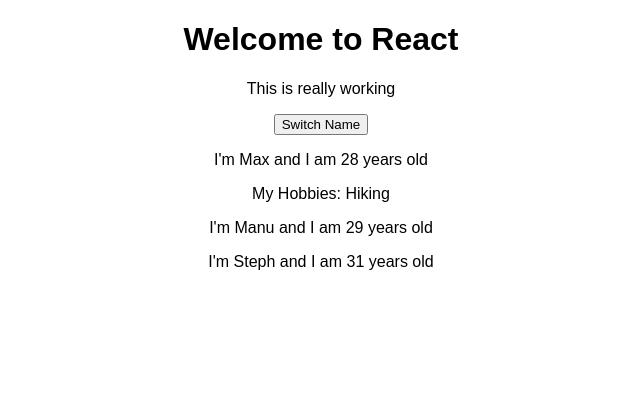
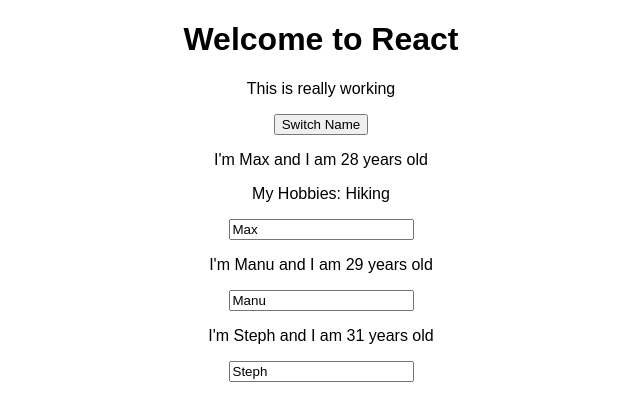
Before and after one commit to alexoanea/react-complete-guide, a React (Create React App) app: page / in a window 1280 px wide. Shown: the top 420 px of the page, without its empty margins (319-959 px from the left). Built offline with nearby package versions, Linux system fonts and the light colour scheme.

Commit message:
2 way binding

```diff
--- a/src/App.js
+++ b/src/App.js
@@ -4,32 +4,46 @@
 
 class App extends Component {
   state = {
-    persosn: [
+    persons: [
       { name: 'Max', age: 28 },
       { name: 'Manu', age: 29 },
       { name: 'Steph', age: 31 }
     ]
   };
+
+  switchNameHandler = (newName) => {
+    this.setState({persons: [
+      { name: newName, age: 31 },
+      { name: 'Manu', age: 32 },
+      { name: 'Steph', age: 34 }
+    ]})
+  }
+
+  nameChangeHandler = (event) => {
+    this.setState({persons: [
+      { name: 'Max', age: 31 },
+      { name: event.target.value, age: 32 },
+      { name: 'Steph', age: 26 }
+    ]})
+  }
+
   render() {
     return (
       <div className="App">
         <h1>Welcome to React</h1>
         <p>This is really working</p>
-        <button>Switch Name</button>
+        <button onClick={() => this.switchNameHandler('Maximilian')}>Switch Name</button>
         <Person
-          name={this.state.persosn[0].name}
-          age={this.state.persosn[0].age}
-        >
-          My Hobbies: Hiking
-        </Person>
+          name={this.state.persons[0].name}
+          age={this.state.persons[0].age}
+          click={this.switchNameHandler.bind(this, 'Maxi!')}
+          changed={this.nameChangeHandler} >My Hobbies: Hiking</Person>
         <Person
-          name={this.state.persosn[1].name}
-          age={this.state.persosn[1].age}
-        />
+          name={this.state.persons[1].name}
+          age={this.state.persons[1].age} />
         <Person
-          name={this.state.persosn[2].name}
-          age={this.state.persosn[2].age}
-        />
+          name={this.state.persons[2].name}
+          age={this.state.persons[2].age} />
       </div>
     );
   }
--- a/src/Person/Person.js
+++ b/src/Person/Person.js
@@ -1,12 +1,11 @@
 import React from 'react';
 
-const person = props => {
+const person = (props) => {
   return (
     <div>
-      <p>
-        I'm {props.name} and I am {props.age} years old
-      </p>
+      <p onClick={props.click}>I'm {props.name} and I am {props.age} years old</p>
       <p>{props.children}</p>
+      <input type="text" onChange={props.changed} value={props.name}/>
     </div>
   );
 };
```
